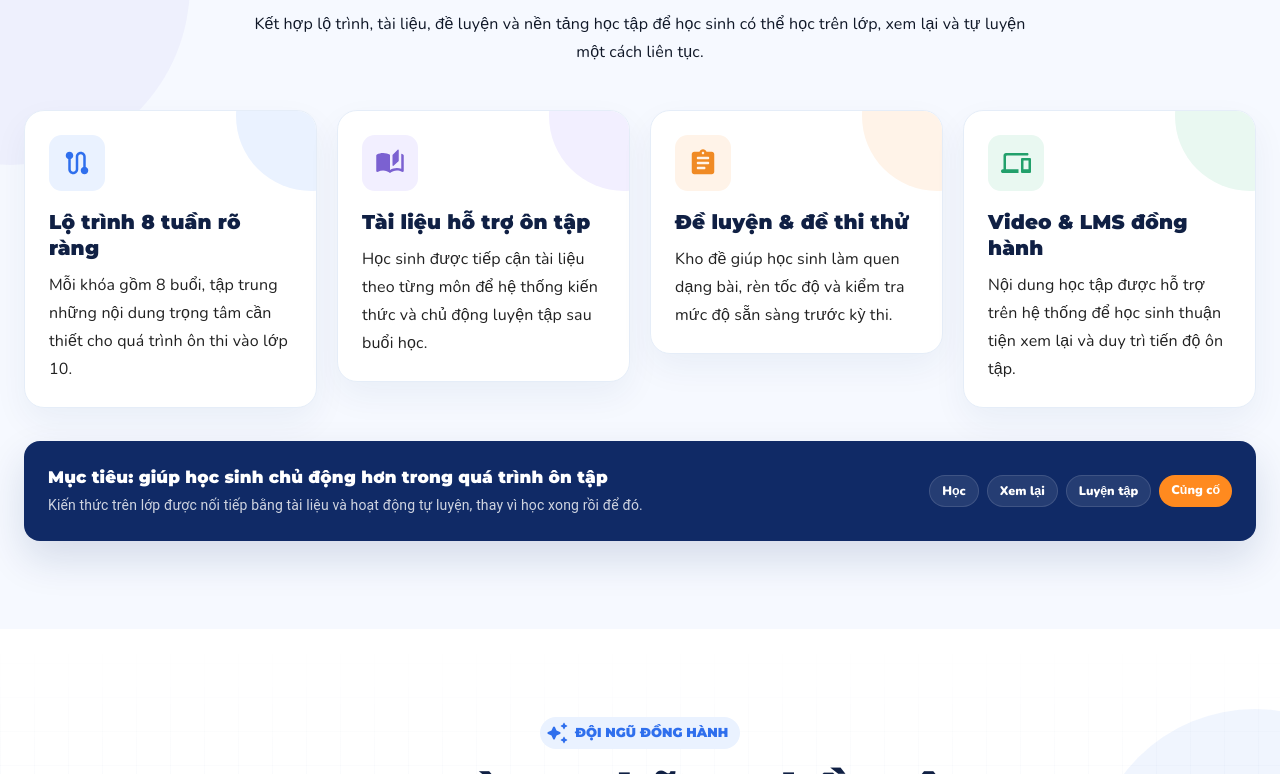
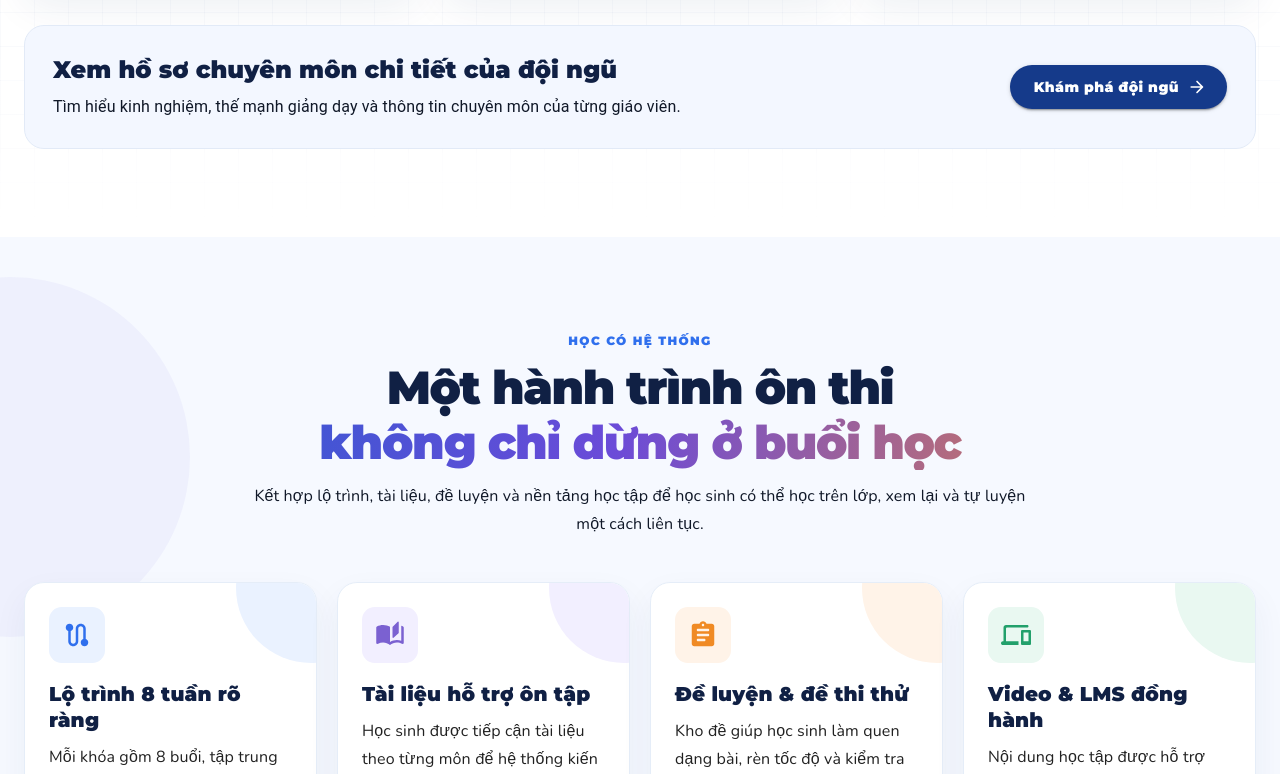
Before and after one commit to khanhu2805/luyen-thi-gdsg, a Next.js app: page / in a window 1280 px wide. Shown: the part 1806-2580 px from the top of the page. Built offline with nearby package versions, Linux system fonts and the light colour scheme.

Commit message:
Reorder homepage around trust, benefits and conversion

```diff
--- a/app/page.tsx
+++ b/app/page.tsx
@@ -3,13 +3,13 @@
 import { Box } from '@mui/material';
 import { useState } from 'react';
 import AssignForm from './components/AssignForm';
+import SnackBar from './components/SnackBar';
 import Features from './components/trang-chu/Features';
 import HeroSection from './components/trang-chu/HeroSection';
 import MarqueeNoti from './components/trang-chu/MarqueeNoti';
 import PromoHighlights from './components/trang-chu/PromoHighlights';
 import StudentBenefits from './components/trang-chu/StudentBenefits';
 import Teacher from './components/trang-chu/Teacher';
-import SnackBar from './components/SnackBar';
 
 export default function HomePage() {
   const [phone, setPhone] = useState('');
@@ -38,13 +38,17 @@ export default function HomePage() {
   };
 
   return (
-    <Box sx={{ overflowX: 'hidden', bgcolor: '#f4f7fe' }}>
+    <Box sx={{ overflowX: 'hidden', bgcolor: '#f6f9ff' }}>
       <MarqueeNoti />
       <HeroSection />
+
+      {/* Đặt đội ngũ ngay sau hero để tăng độ tin cậy khi phụ huynh xem trang */}
+      <Teacher />
+
+      <Features />
       <PromoHighlights />
-      <Features />
-      <Teacher />
       <StudentBenefits />
+
       <AssignForm showSnackbar={showSnackbar} setPhone={setPhone} />
 
       <SnackBar
```
